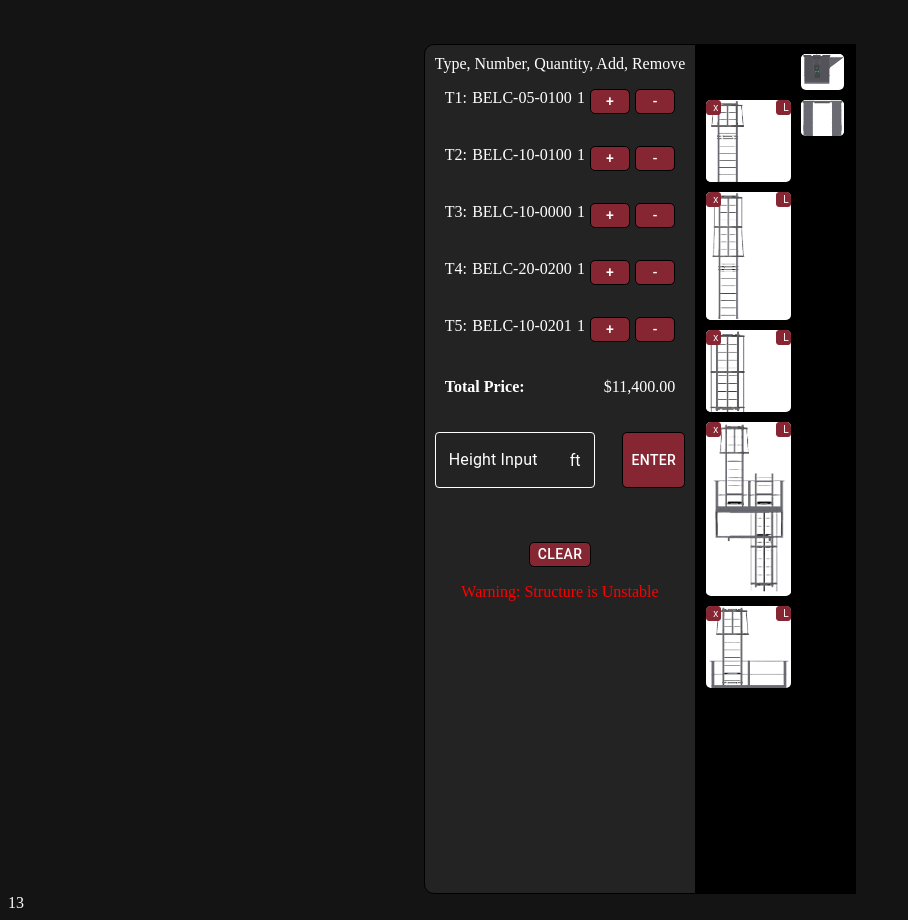
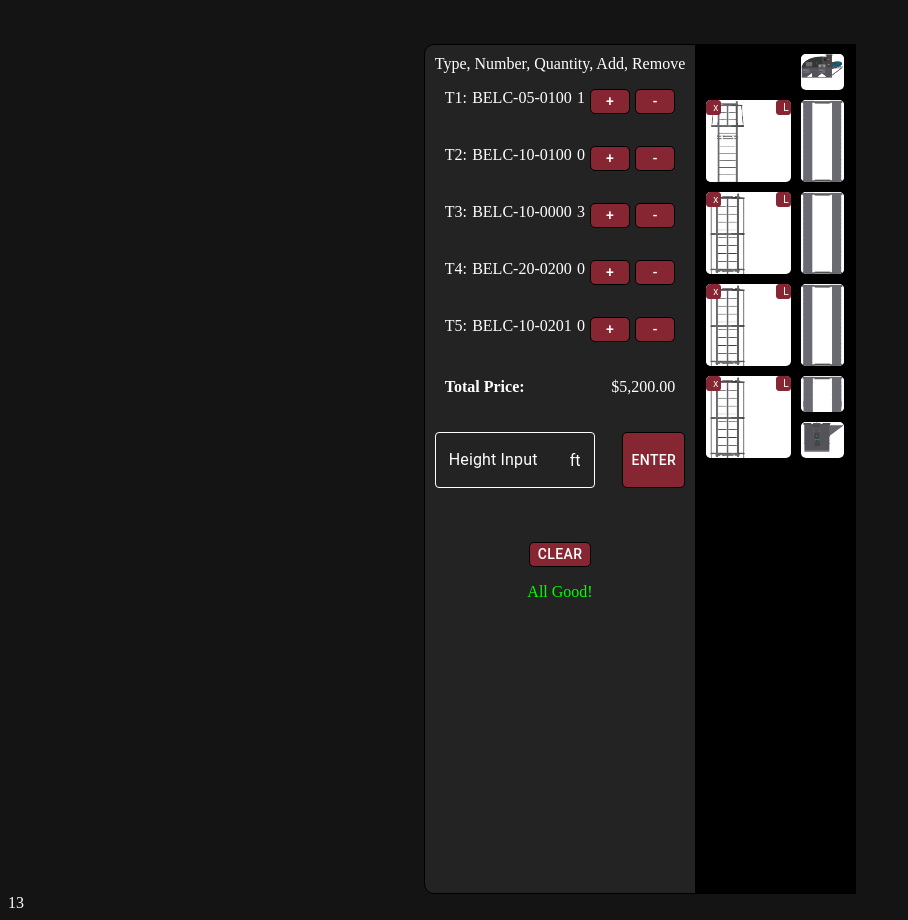
Before and after one commit to Roy1213/All-React-Projects-MC, a React (Create React App) app: page / in a window 1280 px wide. Shown: the whole page, without its empty margins (0-908 px from the left). Built offline with nearby package versions, Linux system fonts and the light colour scheme.

Commit message:
Fixed placing cards on right side.

```diff
--- a/src/Data.js
+++ b/src/Data.js
@@ -1,13 +1,13 @@
 export default class Data {
-  static types = [1, 2, 3, 4, 5]
-  static typesUpdated = [1, 2, 3, 4, 5]
+  static types = [1, 3, 3, 3]
+  static typesUpdated = [1, 3, 3, 3]
   static typeNames = ['BELC-05-0100', 'BELC-10-0100', 'BELC-10-0000', 'BELC-20-0200', 'BELC-10-0201']
   static typePrices = [1300, 1800, 1300, 4100, 2900]
   static typeHeights = [10, 15, 10, 20, 10]
   static totalPrice = 0
   static globalLayout = []
   static showcaseLayout = null
-  static height = 0
+  static height = 40
   static counter = 0
   static exampleLayout = null
   static canUpdate = true
@@ -46,6 +46,13 @@ export default class Data {
         min2 = Number.MAX_SAFE_INTEGER
       }
     }
+
+    if (wrongSide) {
+      for (let i = 0; i < Data.types.length; i++) {
+        Data.typesUpdated[i] = Data.types[i]
+      }
+    }
+
     console.log(Data.counter)
     console.log(Data.typesUpdated)
     console.log(Data.types)
--- a/src/example-styles.css
+++ b/src/example-styles.css
@@ -106,8 +106,8 @@ body {
 
   .react-grid-item.react-grid-placeholder {
     background: rgb(75, 75, 75);
-    opacity: 0.25;
-    transition-duration: 100ms;
+    opacity: 1;
+    /* transition-duration: 100ms; */
     z-index: 2;
     border-radius: 5px;
     -webkit-user-select: none;
```
